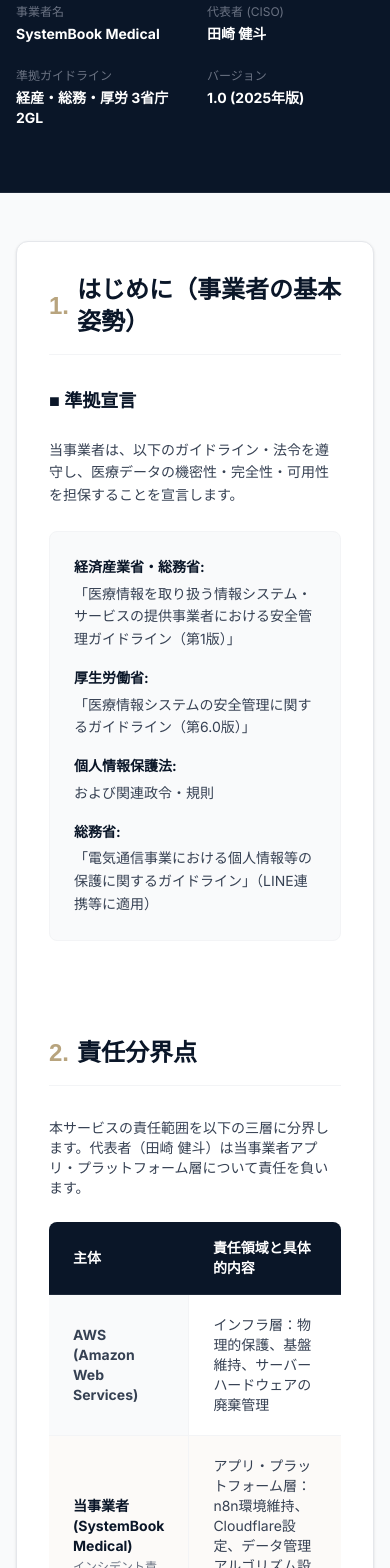
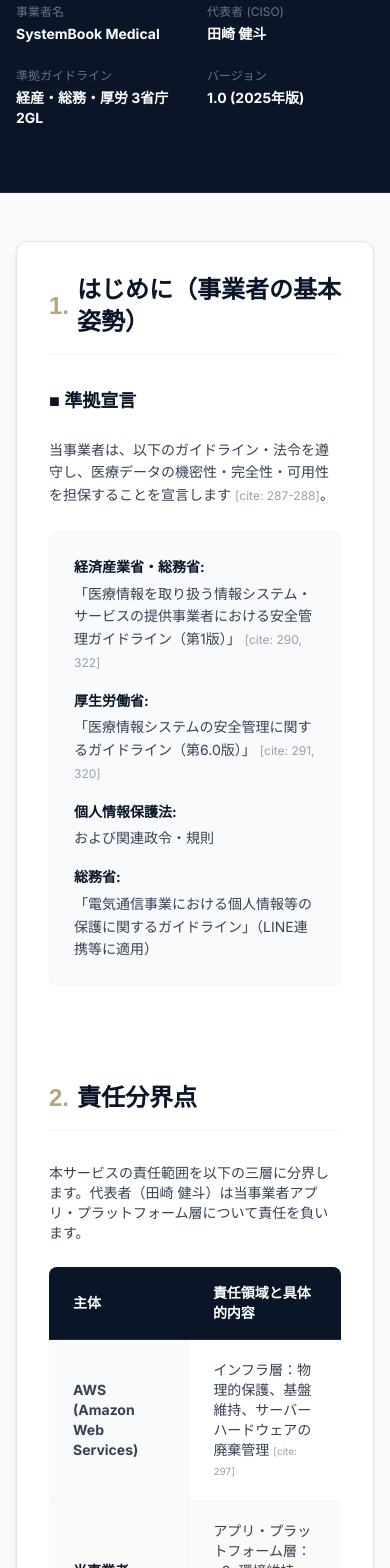
Before and after one commit to keoppp/systembook-HP, a Next.js app: page /whitepaper in a window 390 px wide. Shown: the part 432-2000 px from the top of the page. Built offline with nearby package versions, Linux system fonts and the light colour scheme.

Commit message:
Feat: Add citations and strong CTA to whitepaper

```diff
--- a/app/whitepaper/page.tsx
+++ b/app/whitepaper/page.tsx
@@ -124,16 +124,16 @@
               <div className="space-y-6 text-gray-700 leading-relaxed text-sm md:text-base">
                 <h3 className="font-bold text-midnight text-lg">■ 準拠宣言</h3>
                 <p>
-                  当事業者は、以下のガイドライン・法令を遵守し、医療データの機密性・完全性・可用性を担保することを宣言します。
+                  当事業者は、以下のガイドライン・法令を遵守し、医療データの機密性・完全性・可用性を担保することを宣言します <span className="text-gray-400 text-xs">[cite: 287-288]</span>。
                 </p>
                 <div className="bg-gray-50 p-6 rounded-lg border border-gray-100 space-y-4">
                   <div>
                     <strong className="text-midnight block mb-1">経済産業省・総務省:</strong>
-                    「医療情報を取り扱う情報システム・サービスの提供事業者における安全管理ガイドライン（第1版）」
+                    「医療情報を取り扱う情報システム・サービスの提供事業者における安全管理ガイドライン（第1版）」 <span className="text-gray-400 text-xs">[cite: 290, 322]</span>
                   </div>
                   <div>
                     <strong className="text-midnight block mb-1">厚生労働省:</strong>
-                    「医療情報システムの安全管理に関するガイドライン（第6.0版）」
+                    「医療情報システムの安全管理に関するガイドライン（第6.0版）」 <span className="text-gray-400 text-xs">[cite: 291, 320]</span>
                   </div>
                   <div>
                     <strong className="text-midnight block mb-1">個人情報保護法:</strong>
@@ -167,18 +167,18 @@
                   <tbody>
                     <tr className="border-b border-gray-100">
                       <td className="px-6 py-5 bg-gray-50 font-bold border-r border-gray-100">AWS (Amazon Web Services)</td>
-                      <td className="px-6 py-5">インフラ層：物理的保護、基盤維持、サーバーハードウェアの廃棄管理</td>
+                      <td className="px-6 py-5">インフラ層：物理的保護、基盤維持、サーバーハードウェアの廃棄管理 <span className="text-gray-400 text-[10px]">[cite: 297]</span></td>
                     </tr>
                     <tr className="border-b border-gray-100">
                       <td className="px-6 py-5 bg-gold/5 font-bold border-r border-gray-100 text-midnight">
                         当事業者 (SystemBook Medical)<br/>
                         <span className="text-xs font-normal text-gray-500">インシデント責任：田崎 健斗</span>
                       </td>
-                      <td className="px-6 py-5 bg-gold/5">アプリ・プラットフォーム層：n8n環境維持、Cloudflare設定、データ管理アルゴリズム設計、情報漏えい時の事故対応と報告</td>
+                      <td className="px-6 py-5 bg-gold/5">アプリ・プラットフォーム層：n8n環境維持、Cloudflare設定、データ管理アルゴリズム設計、情報漏えい時の事故対応と報告 <span className="text-gray-400 text-[10px]">[cite: 297]</span></td>
                     </tr>
                     <tr>
                       <td className="px-6 py-5 bg-gray-50 font-bold border-r border-gray-100 rounded-bl-lg">医療機関 (導入クリニック)</td>
-                      <td className="px-6 py-5">端末・ID管理層：院内PCのウイルス対策、スタッフのID/PW管理、職員教育、患者への個人情報取扱同意の取得</td>
+                      <td className="px-6 py-5">端末・ID管理層：院内PCのウイルス対策、スタッフのID/PW管理、職員教育、患者への個人情報取扱同意の取得 <span className="text-gray-400 text-[10px]">[cite: 300]</span></td>
                     </tr>
                   </tbody>
                 </table>
@@ -259,12 +259,12 @@
                     <tr>
                       <td className="px-4 py-3 border border-gray-200 font-bold">外部からの不正アクセス</td>
                       <td className="px-4 py-3 border border-gray-200 text-center text-blue-600 font-bold">低減</td>
-                      <td className="px-4 py-3 border border-gray-200">Cloudflare Tunnel (Origin Cloaking)、強制的な多要素認証 (MFA) の導入</td>
+                      <td className="px-4 py-3 border border-gray-200">Cloudflare Tunnel (Origin Cloaking) <span className="text-gray-400 text-[10px]">[cite: 368-372, 464-465]</span>、強制的な多要素認証 (MFA) の導入</td>
                     </tr>
                     <tr>
                       <td className="px-4 py-3 border border-gray-200 font-bold">ランサムウェアによるデータ暗号化・破壊</td>
                       <td className="px-4 py-3 border border-gray-200 text-center text-blue-600 font-bold">低減</td>
-                      <td className="px-4 py-3 border border-gray-200">AWS Backup Vault Lock による WORM (Write Once Read Many) 型の不変バックアップ</td>
+                      <td className="px-4 py-3 border border-gray-200">AWS Backup Vault Lock による WORM (Write Once Read Many) 型の不変バックアップ <span className="text-gray-400 text-[10px]">[cite: 378, 475, 606]</span></td>
                     </tr>
                     <tr>
                       <td className="px-4 py-3 border border-gray-200 font-bold">内部犯行によるデータ持ち出し・改ざん</td>
@@ -291,23 +291,23 @@
               <div className="grid grid-cols-1 md:grid-cols-3 gap-6">
                 <div className="bg-gray-50 border border-gray-200 p-6 rounded-xl">
                   <div className="w-10 h-10 bg-white rounded-full flex items-center justify-center mb-4 shadow-sm text-midnight font-bold">真</div>
-                  <h3 className="font-bold text-midnight mb-2">真正性 (Authenticity)</h3>
+                  <h3 className="font-bold text-midnight mb-2">真正性 (Authenticity) <span className="text-gray-400 font-normal text-xs">[cite: 596]</span></h3>
                   <p className="text-sm text-gray-600 leading-relaxed">
-                    システム操作、APIコール、バッチ処理のすべてにおいて AWS CloudWatch Logs 等に「誰が・いつ・何をしたか」を自動記録し、不変状態で保存・監視します。
+                    システム操作、APIコール、バッチ処理のすべてにおいて AWS CloudWatch Logs 等に「誰が・いつ・何をしたか」を自動記録し、不変状態で保存・監視します。 <span className="text-gray-400 text-xs">[cite: 597-598]</span>
                   </p>
                 </div>
                 <div className="bg-gray-50 border border-gray-200 p-6 rounded-xl">
                   <div className="w-10 h-10 bg-white rounded-full flex items-center justify-center mb-4 shadow-sm text-midnight font-bold">見</div>
-                  <h3 className="font-bold text-midnight mb-2">見読性 (Readability)</h3>
+                  <h3 className="font-bold text-midnight mb-2">見読性 (Readability) <span className="text-gray-400 font-normal text-xs">[cite: 599]</span></h3>
                   <p className="text-sm text-gray-600 leading-relaxed">
-                    監査・証跡が必要な際、標準ブラウザを通じて即座に検索・閲覧できるUIボードを提供します。サーバーはマルチAZ構成により高い可用性を確保します。
+                    監査・証跡が必要な際、標準ブラウザを通じて即座に検索・閲覧できるUIボードを提供します。サーバーはマルチAZ構成により高い可用性を確保します。 <span className="text-gray-400 text-xs">[cite: 600-603]</span>
                   </p>
                 </div>
                 <div className="bg-gray-50 border border-gray-200 p-6 rounded-xl">
                   <div className="w-10 h-10 bg-white rounded-full flex items-center justify-center mb-4 shadow-sm text-midnight font-bold">保</div>
-                  <h3 className="font-bold text-midnight mb-2">保存性 (Preservation)</h3>
+                  <h3 className="font-bold text-midnight mb-2">保存性 (Preservation) <span className="text-gray-400 font-normal text-xs">[cite: 604]</span></h3>
                   <p className="text-sm text-gray-600 leading-relaxed">
-                    法律に基づく診療録等の保存期間（原則5年以上）に対応するため、自動アーカイブおよびランサムウェアに耐性のある不変バックアップを標準運用します。
+                    法律に基づく診療録等の保存期間（原則5年以上）に対応するため、自動アーカイブおよびランサムウェアに耐性のある不変バックアップを標準運用します。<span className="text-gray-400 text-xs">[cite: 605-606]</span>
                   </p>
                 </div>
               </div>
@@ -368,6 +368,18 @@
               </div>
             </section>
 
+            {/* CTA Footer requested by user */}
+            <div className="bg-midnight p-8 md:p-12 rounded-2xl border border-gold/20 text-center mt-16 shadow-xl relative overflow-hidden">
+              <div className="absolute top-0 left-0 w-full h-1 bg-gradient-to-r from-transparent via-gold to-transparent"></div>
+              <p className="mb-8 text-platinum/90 leading-relaxed max-w-2xl mx-auto">
+                詳細な「ガイドライン準拠回答集」および「設定エビデンス集」は別途提供いたします <span className="text-gray-500 text-xs">[cite: 446]</span>。
+              </p>
+              <a href="/#contact" className="inline-flex items-center justify-center px-8 py-4 bg-gold hover:bg-gold-hover text-white font-bold rounded-sm transition-colors shadow-lg shadow-gold/20 group">
+                導入・詳細資料について問い合わせる
+                <ArrowRight className="w-5 h-5 ml-2 group-hover:translate-x-1 transition-transform" />
+              </a>
+            </div>
+
           </main>
         </div>
       </div>
```
